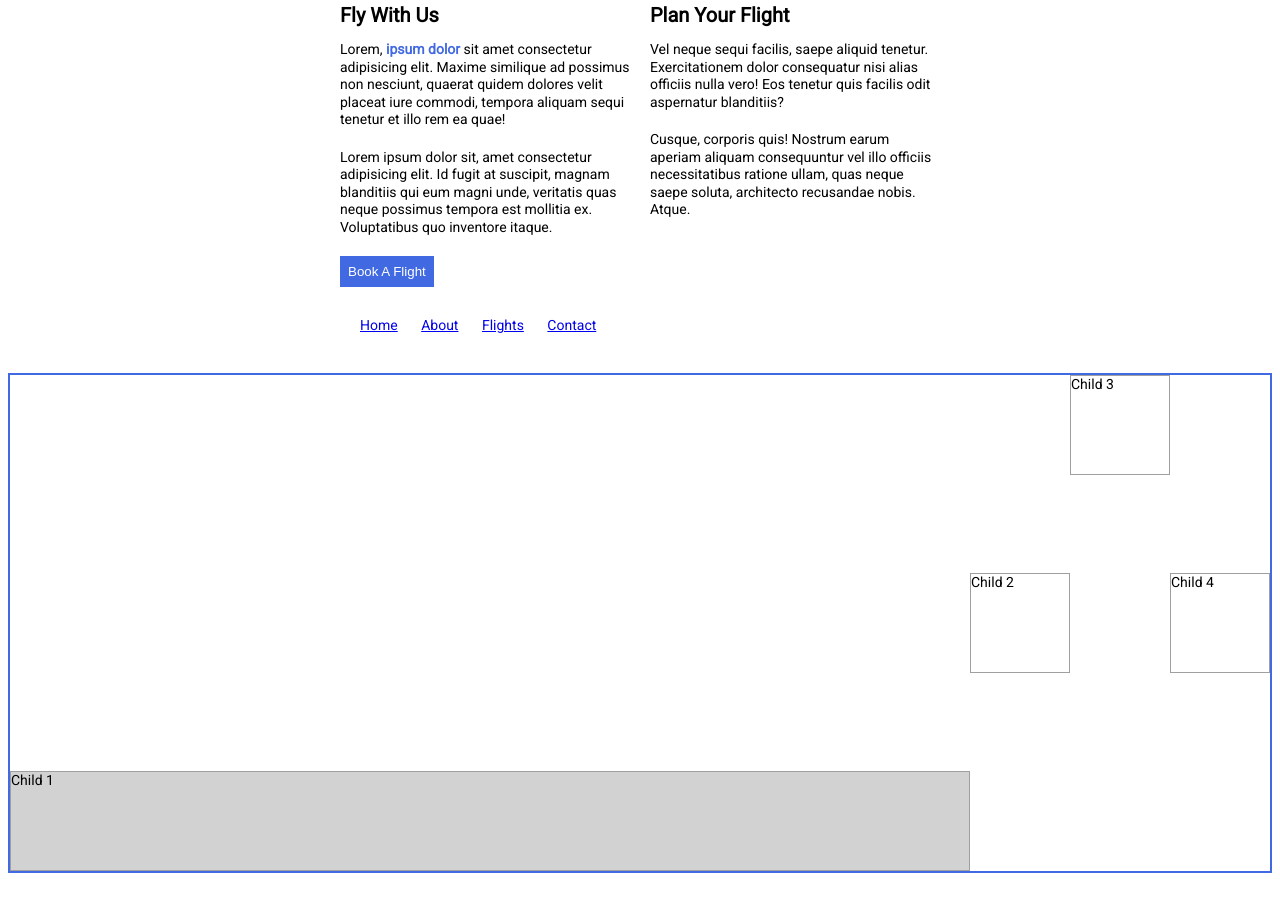
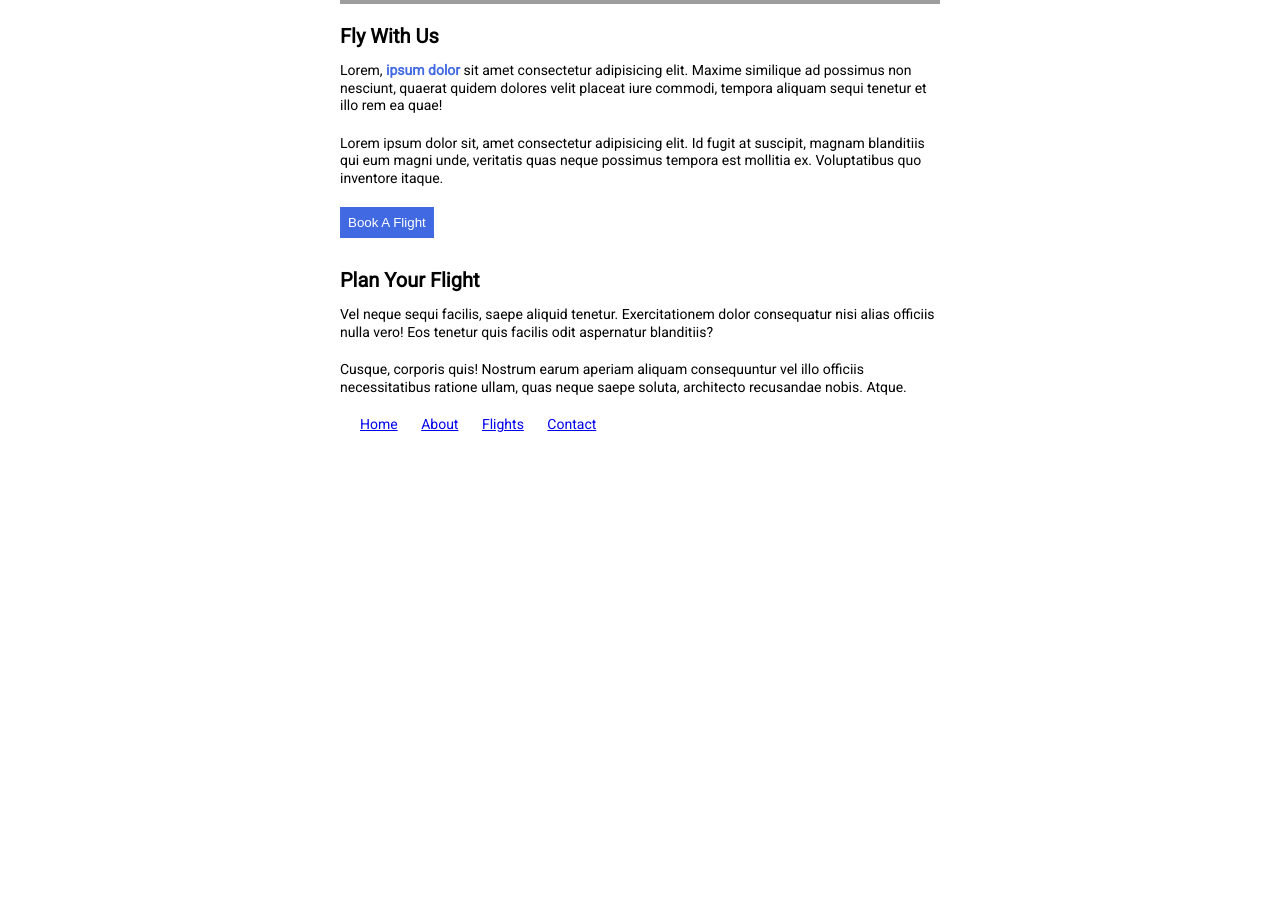
Before and after one commit to nedssoft/User-Interface-III-Guided, a plain HTML site: page index.html in a window 1280 px wide. Shown: the part 572-1484 px from the top of the page. After the commit the page ends 1044 px from the top, so only its background shows below. Drawn offline with Linux system fonts and the light colour scheme; grey boxes are pictures that could not be loaded.

Commit message:
Add Project Files

```diff
--- a/index.html
+++ b/index.html
@@ -46,10 +46,10 @@
       </nav>
     </footer>
   </div>
-  <div class="parent-container">
+  <!-- <div class="parent-container">
     <div class="child-item child-1">Child 1</div>
     <div class="child-item child-2">Child 2</div>
     <div class="child-item child-3">Child 3</div>
     <div class="child-item child-4">Child 4</div>
-  </div>
+  </div> -->
 </body>
--- a/style.css
+++ b/style.css
@@ -37,12 +37,6 @@ strong {
   color: royalblue;
 }
 
-header {
-  display: flex;
-  justify-content: space-between;
-  align-items: center;
-}
-
 header h1 {
   font-size: 20px;
 }
@@ -70,13 +64,7 @@ button {
   color: white;
 }
 
-.main-content {
-  display: flex;
-  justify-content: space-between;
-}
-
 .main-content section {
-  width: calc(50% - 10px);
   vertical-align: top;
 }
 
@@ -97,14 +85,9 @@ button {
 }
 
 .parent-container {
-  display: flex;
   height: 500px;
   margin-bottom: 100px;
   border: 2px solid royalblue;
-  flex-direction: row;
-  flex-wrap: wrap;
-  justify-content: space-evenly;
-  align-items: baseline;
 }
 
 .parent-container .child-item {
@@ -114,33 +97,5 @@ button {
 }
 
 .parent-container .child-1 {
-  order: 0;
   background: #d2d2d2;
-  flex-grow: 1;
-  align-self: flex-end;
 }
-
-.parent-container .child-2 {
-  order: 0;
-  align-self: center;
-}
-
-.parent-container .child-3 {
-  order: 0;
-  align-self: flex-start;
-}
-
-.parent-container .child-4 {
-  order: 0;
-  align-self: center;
-}
-
-/* EXTRA, you can showcase a media query early and show how you could swap order with flexbox items.
-*/
-
-/*
-@media(max-width: 500px) {
-  .parent-container .child-1 {
-    order: 1;
-  }
-} */
```
